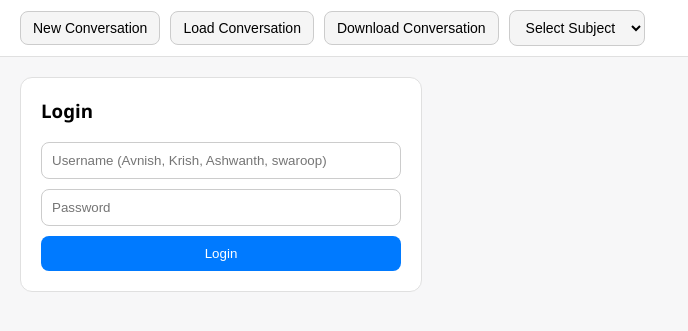
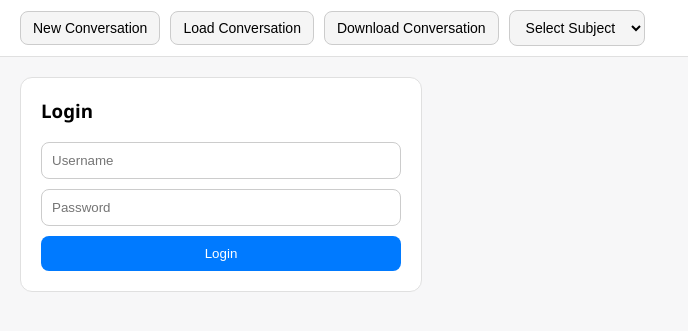
Before and after one commit to windstorm12/socratic-study-helper, a Flask app: page / in a window 1280 px wide. Shown: the part 58-389 px from the top of the page, without its empty margins (0-688 px from the left). Run offline with Flask 3, Linux system fonts and the light colour scheme.

Commit message:
Update index.html

```diff
--- a/templates/index.html
+++ b/templates/index.html
@@ -131,7 +131,7 @@
     <div style="max-width:360px; background:#fff; padding:20px; border:1px solid #e0e0e0; border-radius:12px;">
       <h3 style="margin-top:0;">Login</h3>
       <div style="display:flex; flex-direction:column; gap:10px;">
-        <input id="username" placeholder="Username (Avnish, Krish, Ashwanth, swaroop)" style="padding:10px; border:1px solid #ccc; border-radius:8px;" />
+        <input id="username" placeholder="Username" style="padding:10px; border:1px solid #ccc; border-radius:8px;" />
         <input id="password" placeholder="Password" type="password" style="padding:10px; border:1px solid #ccc; border-radius:8px;" />
         <button onclick="login()" style="padding:10px; border:none; background:#007aff; color:#fff; border-radius:8px; cursor:pointer;">Login</button>
         <div id="loginError" style="color:#b00020; font-size:13px; display:none;"></div>
```
